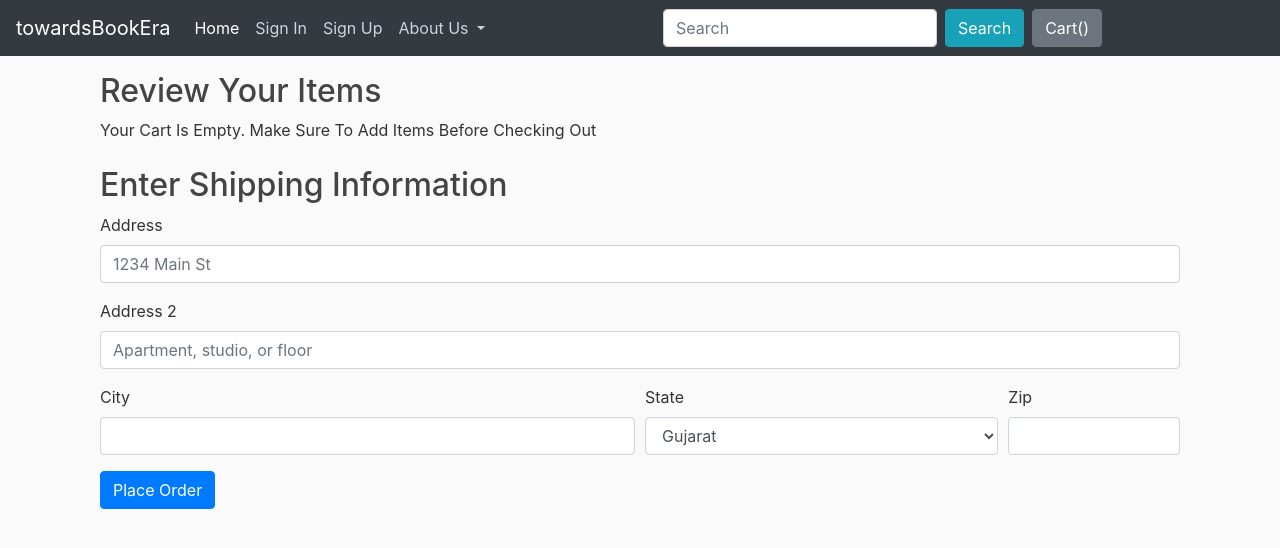
After one commit to SohamJPatel/towardsBookEra, a Django app: page /books/checkout/ in a window 1280 px wide. The commit adds this page. Shown: the top 548 px of the page. Run offline with Django 3.2, Linux system fonts and the light colour scheme; some libraries are stand-ins or nearby versions.

Commit message:
Order Placing Done

```diff
--- a/bookApp/admin.py
+++ b/bookApp/admin.py
@@ -1,5 +1,6 @@
 from django.contrib import admin
-from . models import Book
+from . models import Book,Order
 
 
 admin.site.register(Book)
+admin.site.register(Order)
--- /dev/null
+++ b/bookApp/templates/checkout.html
@@ -0,0 +1,117 @@
+{% extends "towardsBookEra/base.html" %}
+{% load crispy_forms_tags %}
+{% load static %}
+{% block content %}
+<div class="container">
+    <div class="col mt-3">
+        <h2>Review Your Items</h2>
+        <div>
+            <ul class="list-group" id="items">
+
+            </ul>
+        </div>
+    </div>
+
+    <div class="col mt-4">
+        <h2>Enter Shipping Information</h2>
+        <form method="POST" action="/books/checkout/">
+            {% csrf_token %}
+            <input type="hidden" id="itemsJson" name="itemsJson"/>
+            <input type="hidden" id="orderTotal" name="orderTotal"/>
+            <!--  <div class="form-row">
+                <div class="form-group col-md-6">
+                    <label for="inputEmail4">Email</label>
+                    <input type="email" class="form-control" id="inputEmail4" placeholder="Email">
+                </div>
+                <div class="form-group col-md-6">
+                    <label for="inputPassword4">Password</label>
+                    <input type="password" class="form-control" id="inputPassword4" placeholder="Password">
+                </div>
+            </div> !-->
+            <div class="form-group">
+                <label for="inputAddress1">Address</label>
+                <input type="text" class="form-control" id="inputAddress1" name="inputAddress1" placeholder="1234 Main St">
+            </div>
+            <div class="form-group">
+                <label for="inputAddress2">Address 2</label>
+                <input type="text" class="form-control" id="inputAddress2" name="inputAddress2" placeholder="Apartment, studio, or floor">
+            </div>
+            <div class="form-row">
+                <div class="form-group col-md-6">
+                    <label for="inputCity">City</label>
+                    <input type="text" class="form-control" id="inputCity" name="inputCity">
+                </div>
+                <div class="form-group col-md-4">
+                    <label for="inputState">State</label>
+                    <select id="inputState" class="form-control" name="inputState">
+                        <option selected>Gujarat</option>
+                        <option>Punjab</option>
+                    </select>
+                </div>
+                <div class="form-group col-md-2">
+                    <label for="inputZip">Zip</label>
+                    <input type="text" class="form-control" id="inputZip" name="inputZip">
+                </div>
+            </div>
+            <!--<div class="form-group">
+                <div class="form-check">
+                    <input class="form-check-input" type="checkbox" id="gridCheck">
+                    <label class="form-check-label" for="gridCheck">
+                        Check me out
+                    </label>
+                </div>
+            </div> !-->
+            <button type="submit" class="btn btn-primary">Place Order</button>
+        </form>
+    </div>
+
+</div>
+{% endblock content%}
+
+{% block js %}
+<script>
+    if (localStorage.getItem('cart') == null) {
+        var cart = {};
+    }
+    else {
+        cart = JSON.parse(localStorage.getItem('cart'));
+        document.getElementById('cart').innerHTML = Object.keys(cart).length;
+        console.log(cart);
+        //updateCart(cart);
+    }
+
+    if ($.isEmptyObject(cart)) {
+        $('#items').append('Your Cart Is Empty. Make Sure To Add Items Before Checking Out');
+    }
+    else {
+        var orderTotal = 0;
+        for (item in cart) {
+            let name = cart[item][1];
+            let qty = cart[item][0];
+            myStr = ` <li class="list-group-item d-flex justify-content-between align-items-center">
+                    ${name}
+                    <a class="badge badge-primary badge-pill">${qty}</a>
+                </li>`;
+            $('#items').append(myStr);
+            orderTotal += qty* parseFloat(cart[item][2]);
+
+        }
+        totalStr = ` <li class="list-group-item d-flex justify-content-between align-items-center">
+                    Order Total :
+                    <a class="badge badge-primary badge-pill">${orderTotal}</a>
+                </li>`;
+                $('#items').append(totalStr);
+
+        //console.log("Order Total : " + orderTotal);
+    }
+
+    $('#itemsJson').val(JSON.stringify(cart));
+    console.log("Order Total : " + orderTotal);
+    $('#orderTotal').val(parseInt(orderTotal));
+
+    {% if thank %}
+        alert('Placed Succesfully');
+        localStorage.clear();
+    {% endif %}
+</script>
+{% endblock %}
--- a/bookApp/urls.py
+++ b/bookApp/urls.py
@@ -5,4 +5,5 @@ from . import views as book_view
 urlpatterns = [
     path('', book_view.get_all_books, name="bookshopPath"),
     path('bookview/<int:book_id>', book_view.bookview, name="bookViewPath"),
+    path('checkout/',book_view.checkout, name="checkoutPath"),
 ]
--- a/bookApp/views.py
+++ b/bookApp/views.py
@@ -1,9 +1,11 @@
 from django.shortcuts import render
 from .models import Book
-
+from .models import Order
 
 def get_all_books(request):
     book_list = []
+    books = []
+
     if request.method == 'POST':
         searchby = request.POST.get('rbtnSearchBy')
         print(searchby)
@@ -18,9 +20,11 @@ def get_all_books(request):
             books = Book.objects.filter(author_name=searchkey)
             print(searchby)
 
+
         book_list = list(books)
 
         context = {'books' : book_list}
+
         return render(request, "Bookspage.html", context)
 
     books = Book.objects.all()
@@ -33,3 +37,23 @@ def bookview(request, book_id):
     context = {'bookdata' : book[0]}
     print(book)
     return render(request, "Book.html", context)
+
+def checkout(request):
+    if request.method =='POST':
+        address1 = request.POST.get('inputAddress1')
+        address2 = request.POST.get('inputAddress2')
+        city = request.POST.get('inputCity')
+        state = request.POST.get('inputState')
+        zip = request.POST.get('inputZip')
+        order_total = request.POST.get('orderTotal')
+        items_json = request.POST.get('itemsJson')
+        user = request.user
+
+        order = Order(address1=address1, address2=address2,city=city,state=state,zip=zip,user_name=user.username,items_json=items_json,order_total=order_total)
+        order.save()
+        thank = True
+        oid = order.id
+        return render(request,'checkout.html',{'thank':thank, 'oid':oid})
+
+
+    return render(request,'checkout.html')
--- a/towardsBookEra/urls.py
+++ b/towardsBookEra/urls.py
@@ -31,7 +31,7 @@ urlpatterns = [
     path('', master_view.index, name='homePath'),
     path('register/', account_view.register, name="registerPath"),
     path('accounts/', include('accounts.urls')),
-    path('books/', include("bookApp.urls"), name="bookshopPath")
+    path('books/', include("bookApp.urls"), name="bookshopPath"),
 
 ]
 
```
Also changed, not shown: bookApp/models.py (+12 -0 lines), bookApp/templates/Bookspage.html (+121 -11 lines), accounts/migrations/0004_auto_20201103_2231.py (added), bookApp/migrations/0003_order.py (added), bookApp/migrations/0004_order_state.py (added), bookApp/migrations/0005_auto_20201103_2333.py (added).
